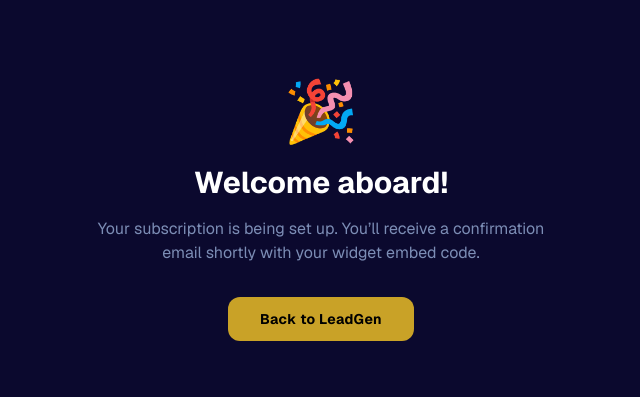
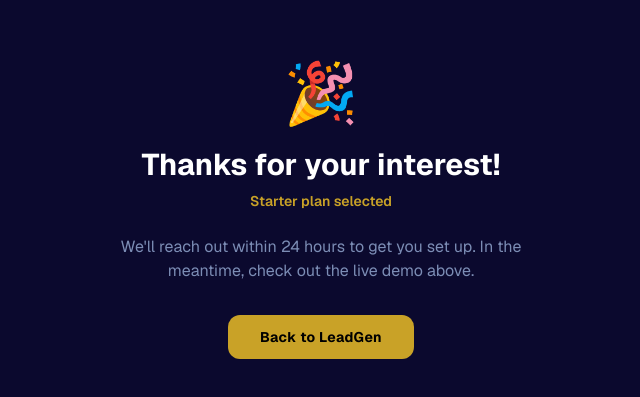
Before and after one commit to sg-satoshi/saabai-site, a Next.js app: page /leadgen/success in a window 1280 px wide. Shown: the part 189-586 px from the top of the page, without its empty margins (319-959 px from the left). Built offline with nearby package versions, Linux system fonts and the light colour scheme.

Commit message:
feat(leadgen-success): show selected tier and personal contact message

```diff
--- a/app/leadgen/success/page.tsx
+++ b/app/leadgen/success/page.tsx
@@ -1,13 +1,27 @@
+"use client";
+
+import { useSearchParams } from "next/navigation";
 import { Suspense } from "react";
 
-export default function LeadGenSuccessPage() {
+const TIER_LABELS: Record<string, string> = {
+  starter: "Starter",
+  pro: "Pro",
+  enterprise: "Enterprise",
+};
+
+function SuccessContent() {
+  const searchParams = useSearchParams();
+  const tier = searchParams.get("tier") || "Starter";
+  const label = TIER_LABELS[tier] || tier;
+
   return (
     <div className="min-h-screen bg-saabai-bg text-saabai-text flex items-center justify-center px-6">
       <div className="max-w-md text-center">
         <div className="text-6xl mb-6">🎉</div>
-        <h1 className="text-3xl font-bold mb-4">Welcome aboard!</h1>
+        <h1 className="text-3xl font-bold mb-2">Thanks for your interest!</h1>
+        <p className="text-saabai-gold text-sm font-semibold mb-6">{label} plan selected</p>
         <p className="text-saabai-text-dim mb-8">
-          Your subscription is being set up. You’ll receive a confirmation email shortly with your widget embed code.
+          We&apos;ll reach out within 24 hours to get you set up. In the meantime, check out the live demo above.
         </p>
         <a
           href="/leadgen"
@@ -19,3 +33,15 @@ export default function LeadGenSuccessPage() {
     </div>
   );
 }
+
+export default function LeadGenSuccessPage() {
+  return (
+    <Suspense fallback={
+      <div className="min-h-screen bg-saabai-bg flex items-center justify-center">
+        <div className="text-saabai-text-dim">Loading...</div>
+      </div>
+    }>
+      <SuccessContent />
+    </Suspense>
+  );
+}
--- a/app/rex-changelog/ChangelogClient.tsx
+++ b/app/rex-changelog/ChangelogClient.tsx
@@ -32,6 +32,7 @@ const CHANGELOG: Day[] = [
   {
     date: "7 Jun 2026",
     entries: [
+      { time: "10:31", tag: "FIX", title: "Subscribe buttons now go to /leadgen/success flow (no Stripe dependency)" },
       { time: "10:31", tag: "FIX", title: "Form POST now redirects to Stripe session instead of returning JSON" },
       { time: "10:30", tag: "FIX", title: "Subscribe buttons now POST to checkout API instead of scrolling to #demo" },
       { time: "10:01", tag: "NEW", title: "Add git hygiene rules to CLAUDE.md" },
--- a/app/saabai-changelog/SaabaiChangelogClient.tsx
+++ b/app/saabai-changelog/SaabaiChangelogClient.tsx
@@ -30,6 +30,7 @@ const CHANGELOG: Day[] = [
   {
     date: "7 Jun 2026",
     entries: [
+      { time: "10:31", tag: "FIX", title: "Subscribe buttons now go to /leadgen/success flow (no Stripe dependency)" },
       { time: "10:31", tag: "FIX", title: "Form POST now redirects to Stripe session instead of returning JSON" },
       { time: "10:30", tag: "FIX", title: "Subscribe buttons now POST to checkout API instead of scrolling to #demo" },
       { time: "10:01", tag: "NEW", title: "Add git hygiene rules to CLAUDE.md" },
```
